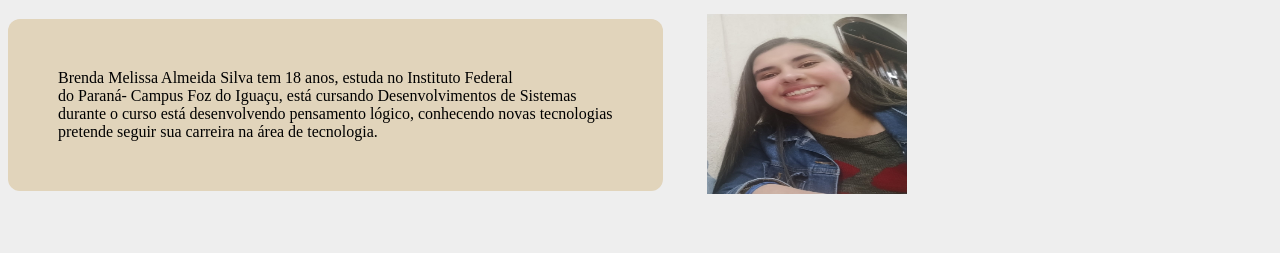
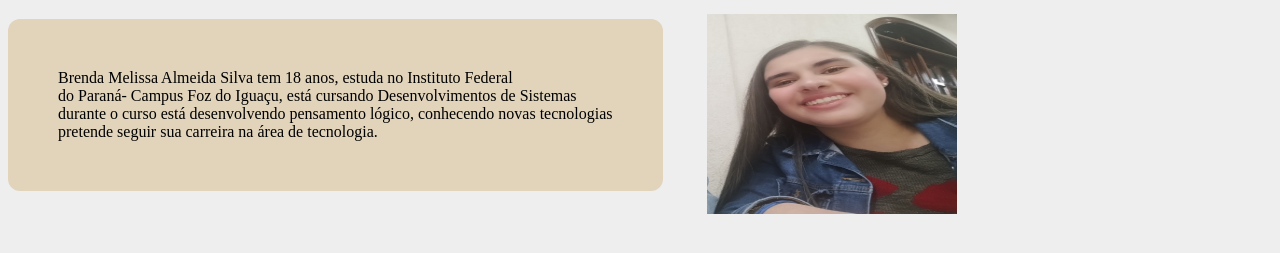
Before and after one commit to brenda14k/-portf-lio-, a plain HTML site: page sobre_mim.html in a window 1280 px wide. Shown: the part 135-388 px from the top of the page. Drawn offline with Linux system fonts and the light colour scheme.

Commit message:
Update sobre_mim.html

```diff
--- a/sobre_mim.html
+++ b/sobre_mim.html
@@ -4,22 +4,12 @@
     <meta charset="UTF-8">
     <meta name="viewport" content="width=device-width, initial-scale=1.0">
 
-    <title>Portfolio</title>
+    <title>capa do site </title>
     <style>
         body {
             background-color: #EEEEEE;
          }
 
-
-         img {
-
-          position: absolute;
-          top: 100px;  /* Distância do topo */
-          left: 707px; /*move para direita */
-          width: 200px;
-          height: 180px;
-         padding-top: 49px;
-   }
         ul{
             display: flex;
             flex-direction: row;
@@ -67,6 +57,15 @@
 
         }
 
+        img {
+
+          position: absolute;
+          top: 100px;  /* Distância do topo */
+          left: 707px; /*move para direita */
+          width: 250px;
+          height: 200px;
+         padding-top: 49px;
+   }
 
 
     </style>
```
